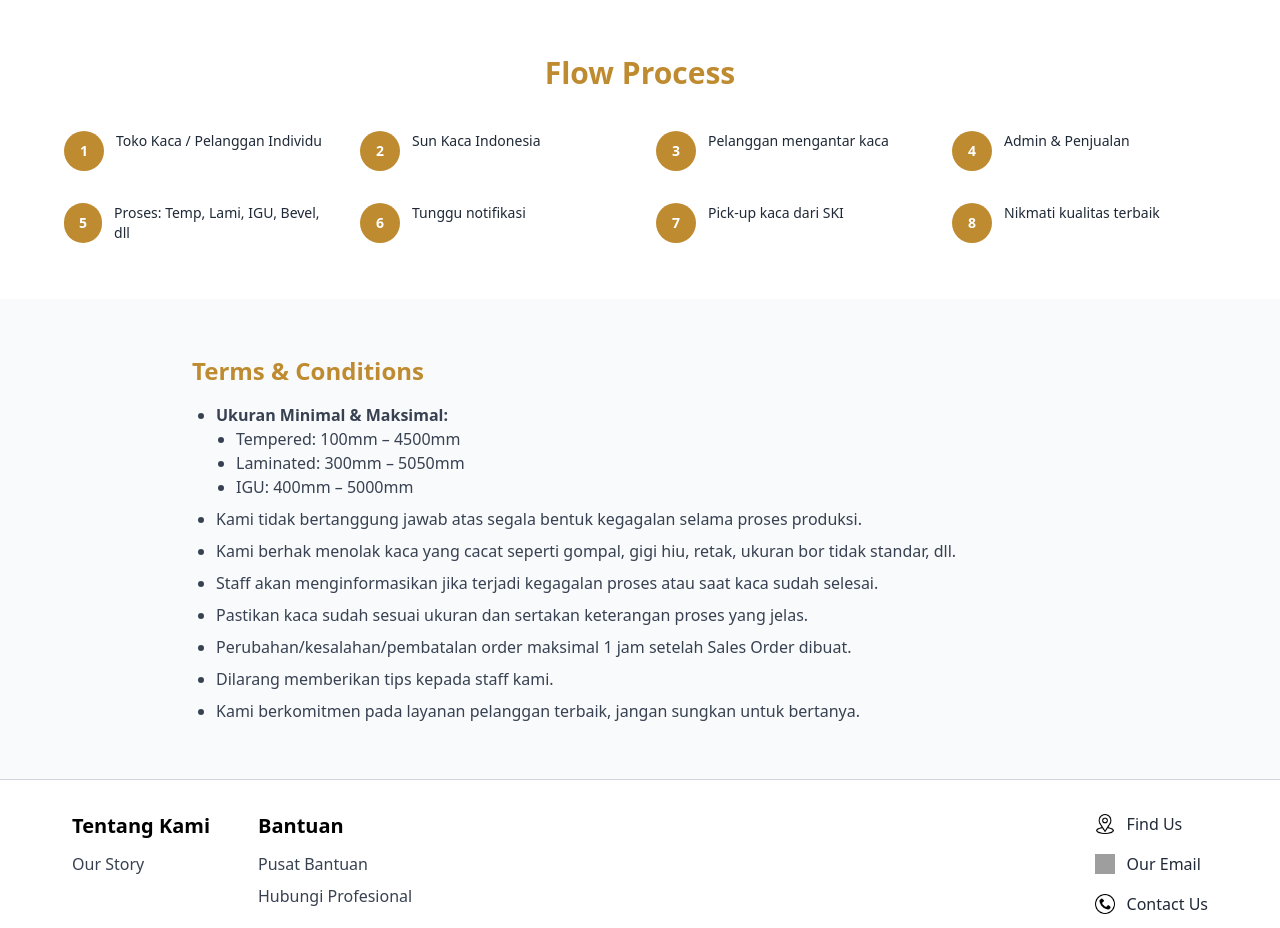
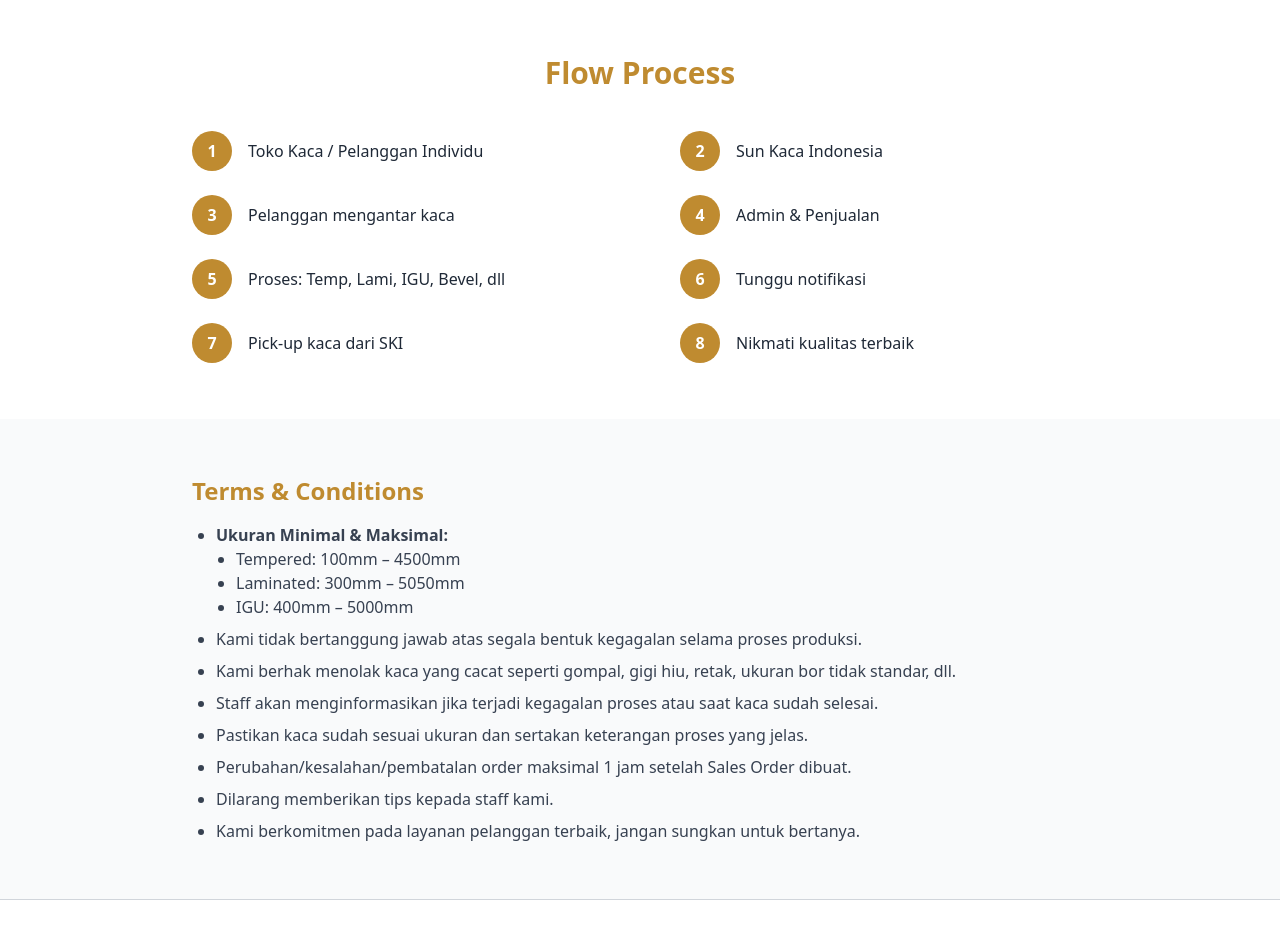
Before and after one commit to Bryanedwaardd/sweet17jelove, a React (Vite) app: page /process in a window 1280 px wide. Shown: the part 2240-3168 px from the top of the page. Built offline with nearby package versions, Linux system fonts and the light colour scheme; grey boxes are pictures that could not be loaded.

Commit message:
butuh tidur

```diff
--- a/src/pages/LandingPage.tsx
+++ b/src/pages/LandingPage.tsx
@@ -216,8 +216,8 @@
                 </p>
               </div>
 
-              {/* Tombol navigasi desktop */}
-              <div className="hidden md:flex absolute inset-y-1/2 -translate-y-1/2 justify-between w-full px-4">
+              {/* Tombol navigasi mobile & desktop */}
+              <div className="flex absolute inset-y-1/2 -translate-y-1/2 justify-between w-full px-4">
                 <button onClick={handlePrev} aria-label="Previous testimonial">
                   <ChevronLeftIcon className="h-6 w-6 text-gray-700" />
                 </button>
--- a/src/pages/ProcessPage.tsx
+++ b/src/pages/ProcessPage.tsx
@@ -131,7 +131,11 @@
         <h2 className="text-3xl font-bold text-center mb-10 text-[#BF8B30]">
           Flow Process
         </h2>
-        <div className="max-w-6xl mx-auto grid grid-cols-1 sm:grid-cols-2 md:grid-cols-4 gap-8 text-sm">
+
+        {/* Wrapper Flex untuk centering keseluruhan */}
+        <div className="flex justify-center">
+          {/* Container konten dibatasi lebarnya agar center */}
+          <div className="grid grid-cols-1 sm:grid-cols-2 gap-x-20 gap-y-6 w-full max-w-4xl">
             {[
               "Toko Kaca / Pelanggan Individu",
               "Sun Kaca Indonesia",
@@ -141,14 +145,15 @@
               "Tunggu notifikasi",
               "Pick-up kaca dari SKI",
               "Nikmati kualitas terbaik",
-          ].map((item, idx) => (
-            <div key={idx} className="flex items-start gap-3">
+            ].map((text, i) => (
+              <div key={i} className="flex items-center gap-4">
                 <div className="w-10 h-10 rounded-full bg-[#BF8B30] text-white flex items-center justify-center font-bold">
-                {idx + 1}
+                  {i + 1}
                 </div>
-              <p className="text-gray-800 font-medium">{item}</p>
+                <p className="text-gray-800 font-medium">{text}</p>
               </div>
             ))}
+          </div>
         </div>
       </section>
 
```
Lines whose indentation alone changed are shown as unchanged.
